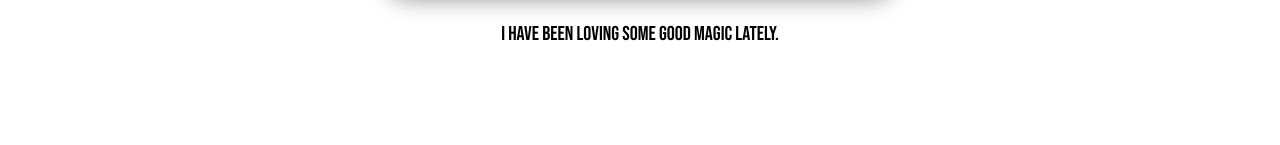
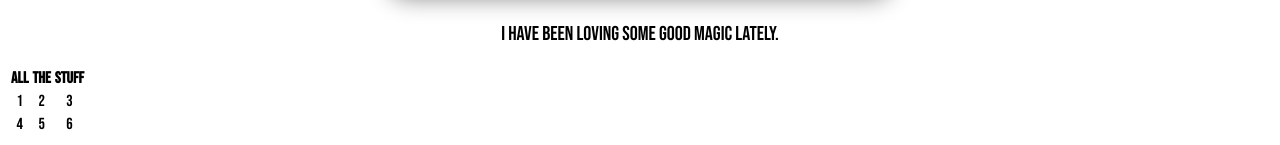
Before and after one commit to Tyler-Moline/basic-html-homework, a plain HTML site: page index.html in a window 1280 px wide. Shown: the part 3008-3153 px from the top of the page. Before the commit the page ends 3074 px from the top, so only its background shows below. Drawn offline with Linux system fonts and the light colour scheme.

Commit message:
added the table i forgot

```diff
--- a/index.html
+++ b/index.html
@@ -138,4 +138,27 @@
       <p>I have been loving some good magic lately.</p>
     </div>
   </section>
+  <section class="forgotten-table">
+    <table>
+      <thead>
+        <tr>
+          <th>All</th>
+          <th>The</th>
+          <th>stuff</th>
+        </tr>
+      </thead>
+      <tbody>
+        <tr>
+          <td>1</td>
+          <td>2</td>
+          <td>3</td>
+        </tr>
+        <tr>
+          <td>4</td>
+          <td>5</td>
+          <td>6</td>
+        </tr>
+      </tbody>
+    </table>
+  </section>
 </html>
```
